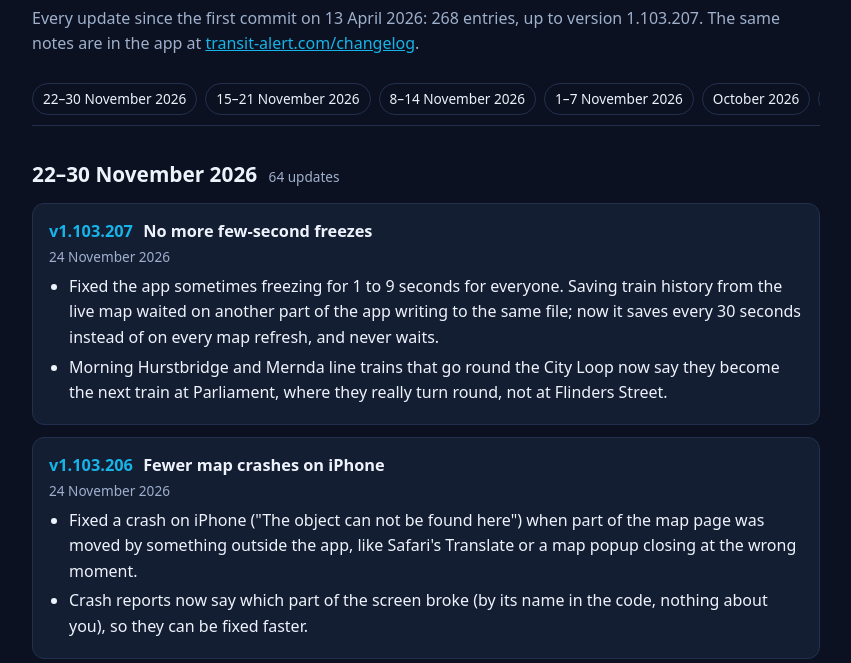
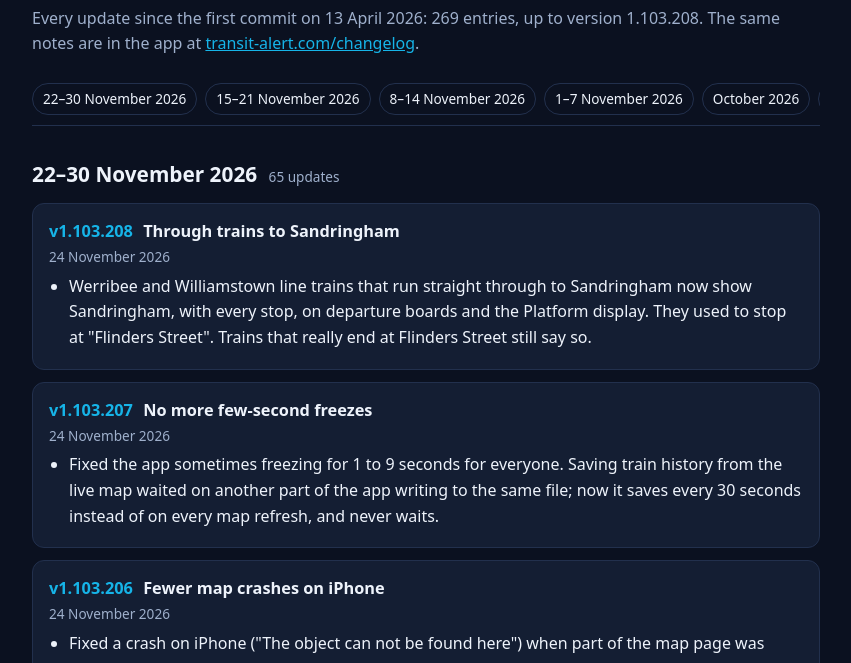
Before and after one commit to comengfreak/comengfreak.github.io, a plain HTML site: page changelog.html in a window 1280 px wide. Shown: the part 137-800 px from the top of the page, without its empty margins (214-1065 px from the left). Drawn offline with Linux system fonts and the light colour scheme.

Commit message:
Changelog to 1.103.208

```diff
--- a/changelog.html
+++ b/changelog.html
@@ -33,12 +33,13 @@
 <div class="wrap">
 <header><a class="home" href="./"><img src="img/icon.png" alt=""> TransitAlert</a></header>
 <h1>Changelog</h1>
-<p class="lead">Every update since the first commit on 13 April 2026: 268 entries, up to version 1.103.207. The same notes are in the app at <a href="https://transit-alert.com/changelog">transit-alert.com/changelog</a>.</p>
+<p class="lead">Every update since the first commit on 13 April 2026: 269 entries, up to version 1.103.208. The same notes are in the app at <a href="https://transit-alert.com/changelog">transit-alert.com/changelog</a>.</p>
 <nav class="months" aria-label="Jump to"><a href="#2026-11-22">22–30 November 2026</a><a href="#2026-11-15">15–21 November 2026</a><a href="#2026-11-08">8–14 November 2026</a><a href="#2026-11-01">1–7 November 2026</a><a href="#2026-10">October 2026</a><a href="#2026-09">September 2026</a><a href="#2026-07">July 2026</a><a href="#2026-06">June 2026</a><a href="#2026-05">May 2026</a><a href="#2026-04">April 2026</a></nav>
 
 <section id="2026-11-22">
-  <h2>22–30 November 2026 <span>64 updates</span></h2>
-  <article><h3><span class="v">v1.103.207</span> No more few-second freezes</h3><p class="date">24 November 2026</p><ul><li>Fixed the app sometimes freezing for 1 to 9 seconds for everyone. Saving train history from the live map waited on another part of the app writing to the same file; now it saves every 30 seconds instead of on every map refresh, and never waits.</li><li>Morning Hurstbridge and Mernda line trains that go round the City Loop now say they become the next train at Parliament, where they really turn round, not at Flinders Street.</li></ul></article>
+  <h2>22–30 November 2026 <span>65 updates</span></h2>
+  <article><h3><span class="v">v1.103.208</span> Through trains to Sandringham</h3><p class="date">24 November 2026</p><ul><li>Werribee and Williamstown line trains that run straight through to Sandringham now show Sandringham, with every stop, on departure boards and the Platform display. They used to stop at &quot;Flinders Street&quot;. Trains that really end at Flinders Street still say so.</li></ul></article>
+  <article><h3><span class="v">v1.103.207</span> No more few-second freezes</h3><p class="date">24 November 2026</p><ul><li>Fixed the app sometimes freezing for 1 to 9 seconds for everyone. Saving train history from the live map waited on another part of the app writing to the same file; now it saves every 30 seconds instead of on every map refresh, and never waits.</li></ul></article>
   <article><h3><span class="v">v1.103.206</span> Fewer map crashes on iPhone</h3><p class="date">24 November 2026</p><ul><li>Fixed a crash on iPhone (&quot;The object can not be found here&quot;) when part of the map page was moved by something outside the app, like Safari's Translate or a map popup closing at the wrong moment.</li><li>Crash reports now say which part of the screen broke (by its name in the code, nothing about you), so they can be fixed faster.</li></ul></article>
   <article><h3><span class="v">v1.103.205</span> Door sides at Box Hill and Blackburn</h3><p class="date">24 November 2026</p><ul><li>Box Hill platform 4 and Blackburn platform 3 now show which side the doors open (left going out, right going to the city). They're worked out from the platforms' positions on the map and checked against the door sides we already had for both stations.</li></ul></article>
   <article><h3><span class="v">v1.103.204</span> Loop trains say Flinders Street</h3><p class="date">24 November 2026</p><ul><li>City-bound trains that run round the City Loop now show &quot;Flinders Street&quot; instead of &quot;City Loop service&quot;, with &quot;Flinders Street first, then round the City Loop&quot; underneath. Thanks to a rider at Clifton Hill for the feedback.</li></ul></article>
```
